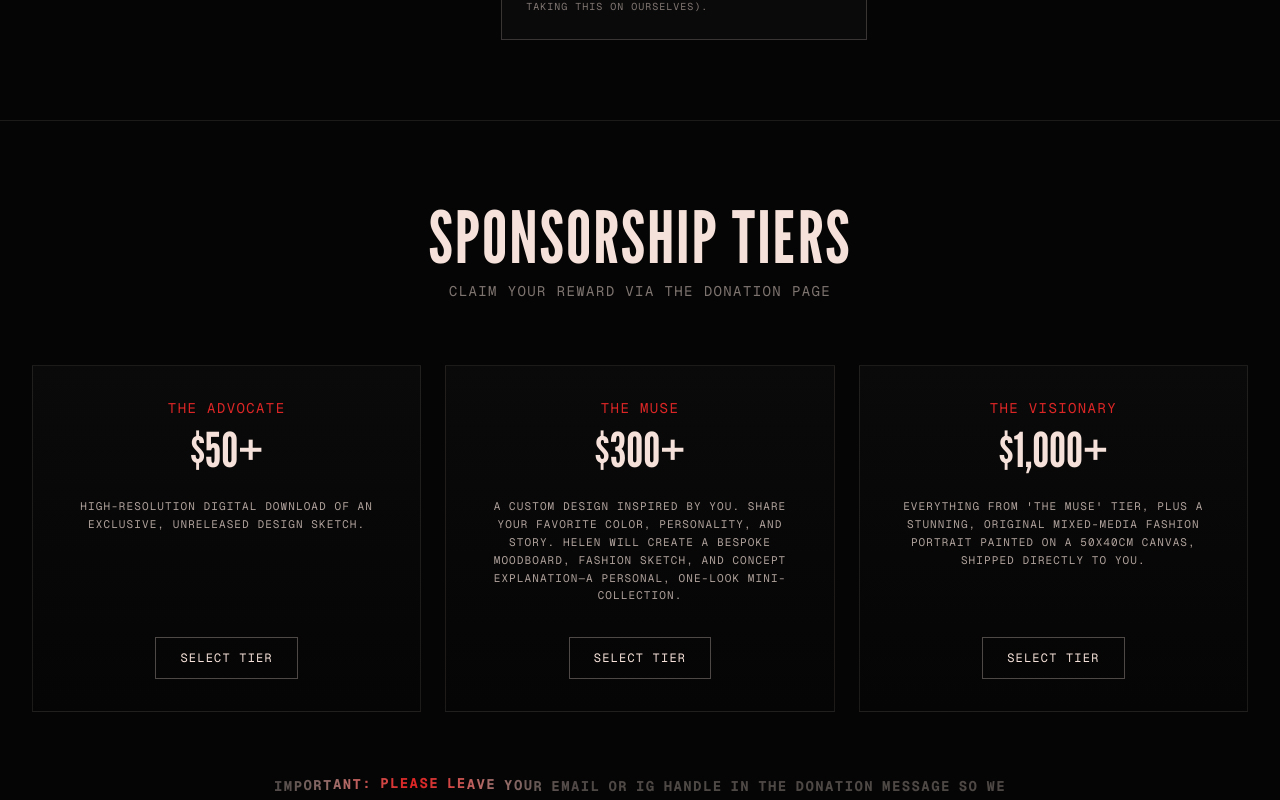
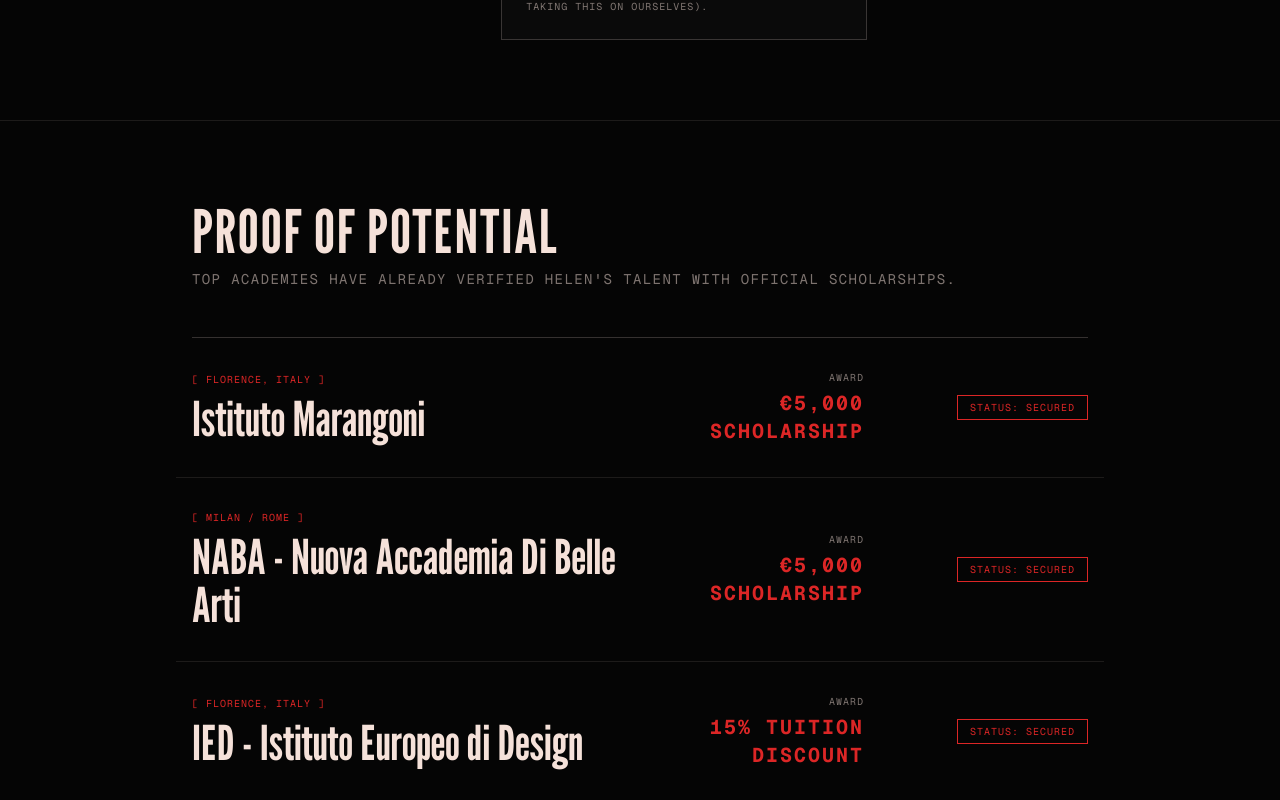
Before and after one commit to khkhachatur/helenchik-portfolio, a Next.js app: page /support in a window 1280 px wide. Shown: the part 1320-2120 px from the top of the page. Built offline with nearby package versions, Linux system fonts and the light colour scheme; no server answers.

Commit message:
uni section added

```diff
--- a/app/Components/SupportCampaignClient.tsx
+++ b/app/Components/SupportCampaignClient.tsx
@@ -148,6 +148,86 @@
 
         </div>
       </section>
+      {/* Admissions & Scholarships Ledger */}
+      <section className="w-full max-w-[1440px] mx-auto px-4 md:px-8 py-20 relative z-10 border-t border-[#F5E1D9]/10">
+        <div className="max-w-4xl mx-auto">
+          <div className="mb-12">
+            <h2 className={`${leagueGothic.className} text-5xl md:text-6xl uppercase tracking-wide text-[#F5E1D9]`}>
+              Proof of Potential
+            </h2>
+            <p className="font-mono text-sm opacity-50 uppercase tracking-widest mt-2">
+              Top academies have already verified Helen's talent with official scholarships.
+            </p>
+          </div>
+
+          <div className="flex flex-col border-t border-[#F5E1D9]/20">
+            {[
+              {
+                name: "Istituto Marangoni",
+                location: "Florence, Italy",
+                offer: "€5,000 Scholarship",
+                status: "SECURED",
+                highlight: true
+              },
+              {
+                name: "NABA - Nuova Accademia Di Belle Arti",
+                location: "Milan / Rome",
+                offer: "€5,000 Scholarship",
+                status: "SECURED",
+                highlight: true
+              },
+              {
+                name: "IED - Istituto Europeo di Design",
+                location: "Florence, Italy",
+                offer: "15% Tuition Discount",
+                status: "SECURED",
+                highlight: true
+              },
+              {
+                name: "Accademia Italiana",
+                location: "Florence / Rome",
+                offer: "Awaiting Decision",
+                status: "MARCH 20",
+                highlight: false
+              }
+            ].map((academy, i) => (
+              <motion.div
+                key={i}
+                initial={{ opacity: 0, x: -20 }}
+                whileInView={{ opacity: 1, x: 0 }}
+                viewport={{ once: true }}
+                transition={{ duration: 0.5, delay: i * 0.1 }}
+                whileHover={{ x: 10, backgroundColor: "#0A0A0A" }}
+                className="group flex flex-col md:flex-row justify-between items-start md:items-center py-6 md:py-8 border-b border-[#F5E1D9]/10 cursor-default transition-colors duration-300 px-4 -mx-4"
+              >
+                <div className="flex flex-col md:w-1/2 mb-4 md:mb-0">
+                  <span className="font-mono text-[10px] text-[#DC2626] uppercase tracking-widest mb-2">
+                    [ {academy.location} ]
+                  </span>
+                  <h3 className={`${leagueGothic.className} text-3xl md:text-5xl text-[#F5E1D9] group-hover:text-white transition-colors`}>
+                    {academy.name}
+                  </h3>
+                </div>
+
+                <div className="flex flex-col md:w-1/4 md:items-end text-left md:text-right mb-4 md:mb-0">
+                  <span className="font-mono text-[10px] opacity-50 uppercase tracking-widest mb-1">
+                    Award
+                  </span>
+                  <span className={`font-mono text-lg md:text-xl uppercase tracking-widest ${academy.highlight ? 'text-[#DC2626] font-bold' : 'text-[#F5E1D9] opacity-70'}`}>
+                    {academy.offer}
+                  </span>
+                </div>
+
+                <div className="flex flex-col md:w-1/4 items-start md:items-end">
+                  <span className={`border px-3 py-1 font-mono text-[10px] uppercase tracking-widest ${academy.highlight ? 'border-[#DC2626] text-[#DC2626]' : 'border-[#F5E1D9]/30 text-[#F5E1D9]/50'}`}>
+                    Status: {academy.status}
+                  </span>
+                </div>
+              </motion.div>
+            ))}
+          </div>
+        </div>
+      </section>
 
       <section className="w-full max-w-[1440px] mx-auto px-4 md:px-8 py-20 relative z-10 border-t border-[#F5E1D9]/10">
         <div className="text-center mb-16">
--- a/app/lib/data.ts
+++ b/app/lib/data.ts
@@ -230,6 +230,7 @@
       { src: '/images/tumo/tumo-upcycle-runway-3.jpg', alt: 'Runway Look 3', fit: 'cover' as const },
       { src: '/images/tumo/tumo-upcycle-runway-4.jpg', alt: 'Runway Look 4', fit: 'cover' as const },
       { src: '/images/tumo/tumo-upcycle-runway-5.jpg', alt: 'Runway Look 5', fit: 'cover' as const },
+      { src: '/images/tumo/tumo-upcycle-runway-6.jpg', alt: 'Runway Look 6', fit: 'cover' as const },
     ]
   }
 };
```
Also changed, not shown: public/images/tumo/tumo-upcycle-runway-6.jpg (added).
